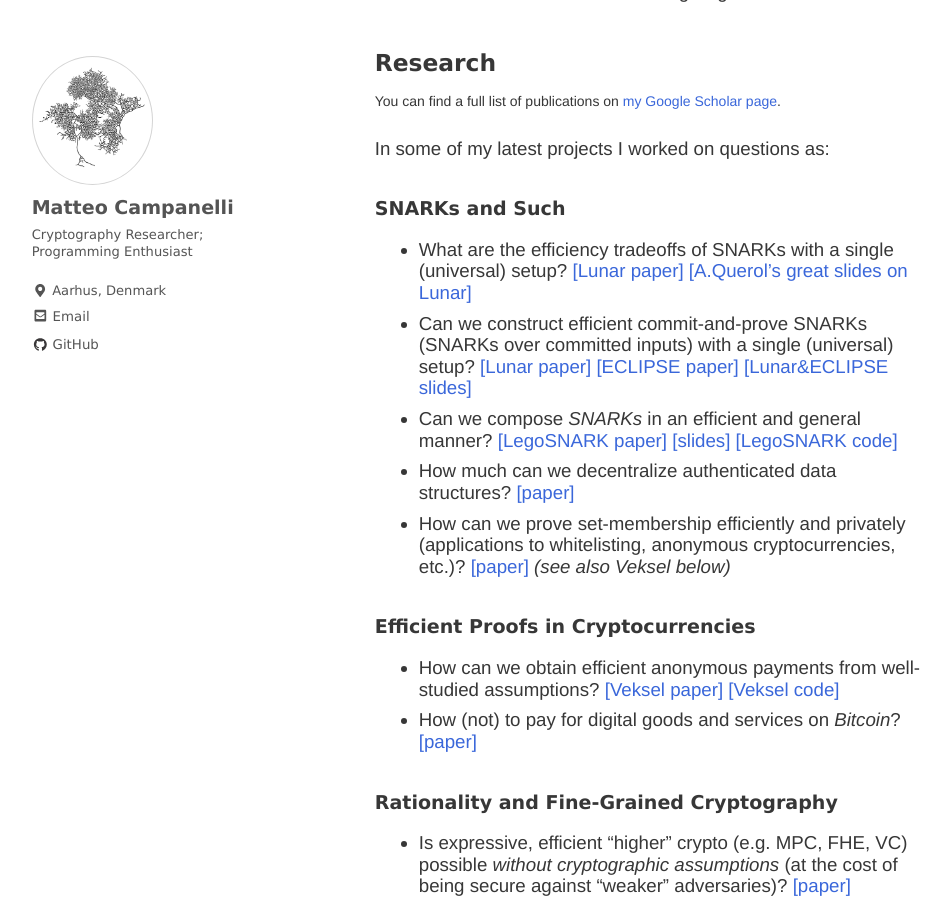
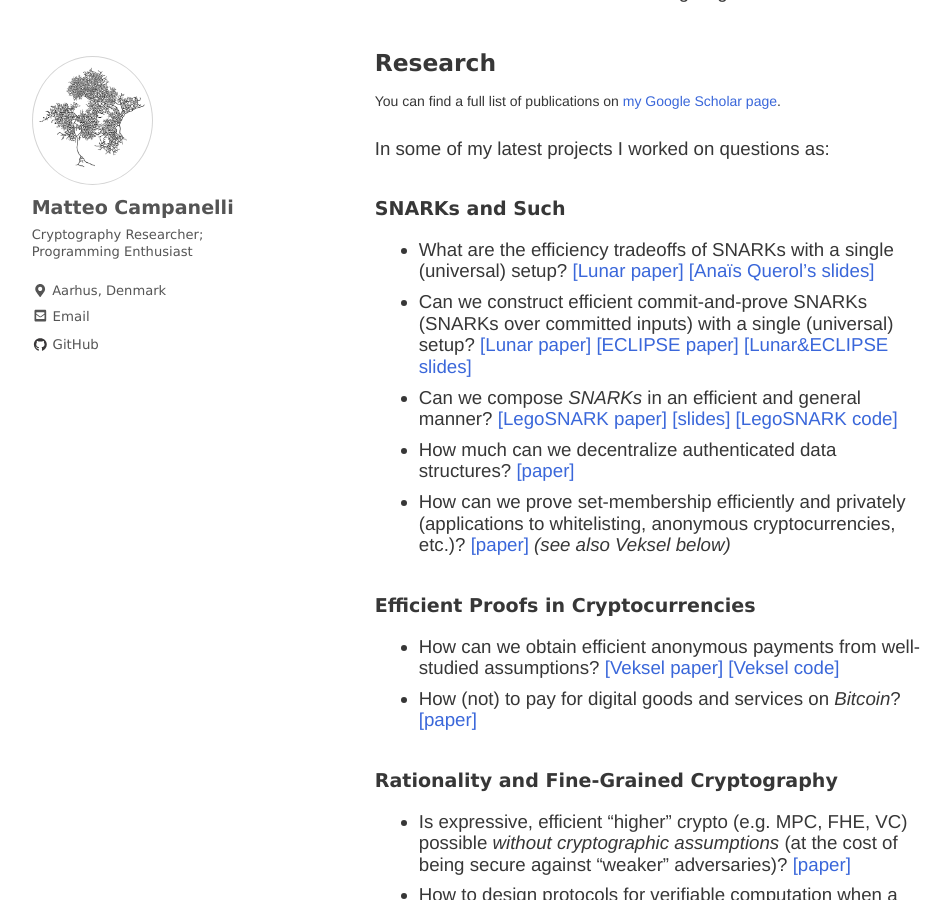
Before and after one commit to matteocam/matteocam.github.io, a Jekyll site: the page built from index.md, in a window 1280 px wide and 900 px high, scrolled down 343 px. Shown: the whole window, without its empty margins (2-953 px from the left). Built offline with Jekyll 4.4.1, drawn with Linux system fonts in a browser that asks for light colours; nearby versions of some CDN libraries; some web fonts are replaced; a script that is not in the unit is left out.

Commit message:
Update index.md

```diff
--- a/index.md
+++ b/index.md
@@ -20,7 +20,7 @@ While at the Graduate Center of the City University of New York (CUNY), I worked
 In some of my latest projects I worked on questions as:
 
 ### SNARKs and Such
-- What are the efficiency tradeoffs of SNARKs with a single (universal) setup? [[Lunar paper]](https://eprint.iacr.org/2020/1069) [[A.Querol's great slides on Lunar]](assets/misc/lunar-anais.pdf)
+- What are the efficiency tradeoffs of SNARKs with a single (universal) setup? [[Lunar paper]](https://eprint.iacr.org/2020/1069) [[Anaïs Querol's slides]](assets/misc/lunar-anais.pdf)
 - Can we construct efficient commit-and-prove SNARKs (SNARKs over committed inputs) with a single (universal) setup? [[Lunar paper]](https://eprint.iacr.org/2020/1069) [[ECLIPSE  paper]](https://eprint.iacr.org/2021/934) [[Lunar&ECLIPSE slides]](assets/misc/LunarEclipse.pdf)
 - Can we compose *SNARKs* in an efficient and general manner? [[LegoSNARK paper]](https://eprint.iacr.org/2019/142) [[slides]](assets/misc/legosnark-amsterdam19.pdf) [[LegoSNARK code]](https://github.com/imdea-software/legosnark)
 - How much can we decentralize authenticated data structures? [[paper]](https://eprint.iacr.org/2020/149)
```
